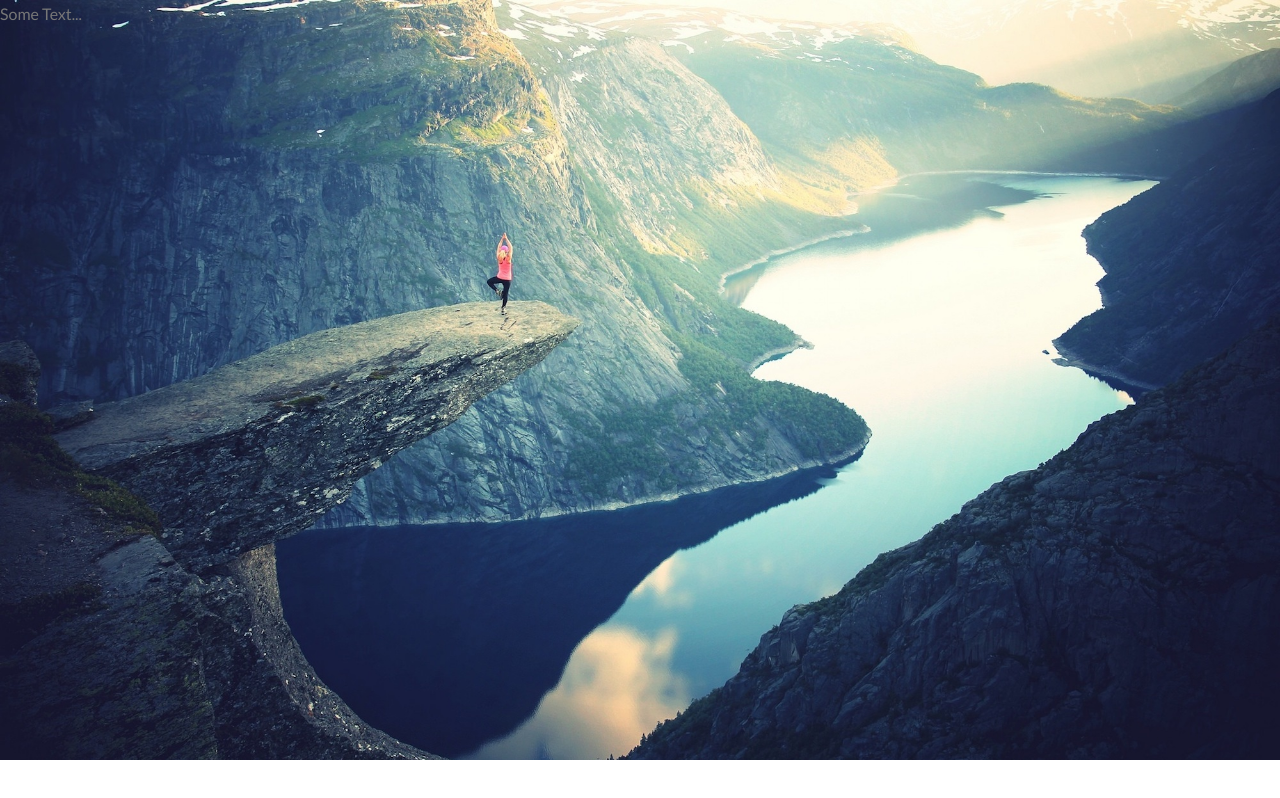
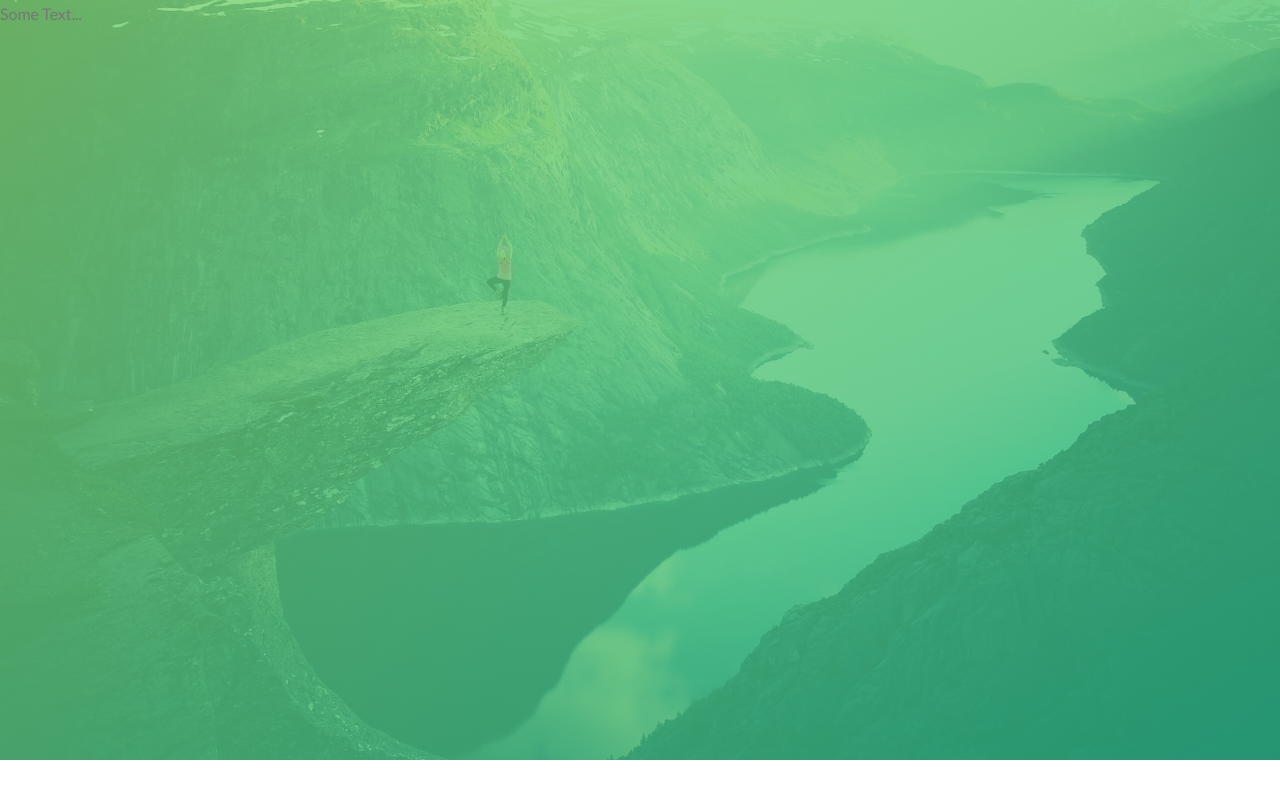
Before and after one commit to Blue-Eyes-FrontEnd-Dragon/Natours, a website: page public/index.html in a window 1280 px wide. Drawn offline with Linux system fonts and the light colour scheme.

Commit message:
Add linear gradient over image

```diff
--- a/assets/sass/partials/_colors.scss
+++ b/assets/sass/partials/_colors.scss
@@ -4,3 +4,6 @@ $medium-green: #55c57a;
 $dark-green: #28b485;
 
 $light-grey: #777;
+
+$light-green-opaque: rgba(126, 213, 111, 0.8);
+$dark-green-opaque: rgba(40, 180, 131, 0.8);
--- a/assets/sass/partials/_header.scss
+++ b/assets/sass/partials/_header.scss
@@ -1,5 +1,8 @@
 .header {
     height: 95vh;
-    background-image: url('/assets/images/hero.jpg');
+    background-image:
+        linear-gradient(to right bottom, $light-green-opaque, $dark-green-opaque),
+        url('/assets/images/hero.jpg');
     background-size: cover;
+    background-position: top;
 }
--- a/public/index.html
+++ b/public/index.html
@@ -6,7 +6,7 @@
 
         <link href="https://fonts.googleapis.com/css?family=Lato:100,300,400,700,900" rel="stylesheet">
 
-        <link rel="stylesheet" href="css/icon-font.css">
+        <!-- <link rel="stylesheet" href="css/icon-font.css"> -->
         <link rel="stylesheet" href="css/main.min.css">
         <link rel="shortcut icon" type="image/png" href="/assets/images/favicon.png">
 
```
Also changed, not shown: public/css/main.css, public/css/main.min.css, 1 other file.
